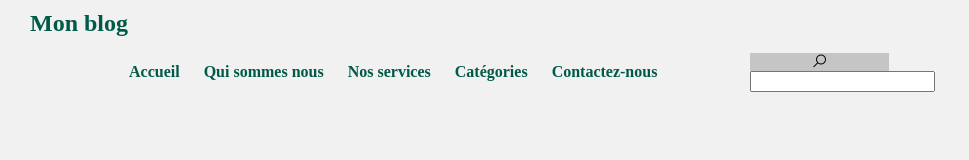
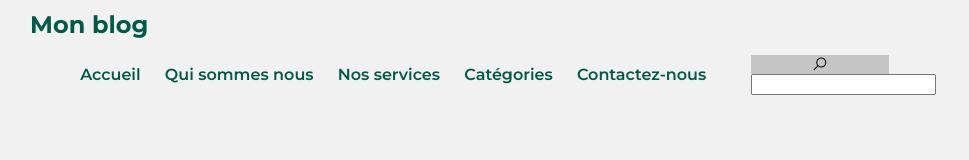
Before and after one commit to morej09/creatwebsite, a plain HTML site: page index.html in a window 1280 px wide. Shown: the whole page, without its empty margins (0-969 px from the left). Drawn offline with nearby package versions, Linux system fonts and the light colour scheme.

Commit message:
Changer les deux points par une virgule

```diff
--- a/styles.css
+++ b/styles.css
@@ -5,7 +5,7 @@ body{
  padding: 0;
  box-sizing: border-box;
  background: #f1f1f1;
- font-family: font-family: "Montserrat", sans-serif;
+ font-family: font-family, "Montserrat", sans-serif;
 }
 
 .header-logo {
```
